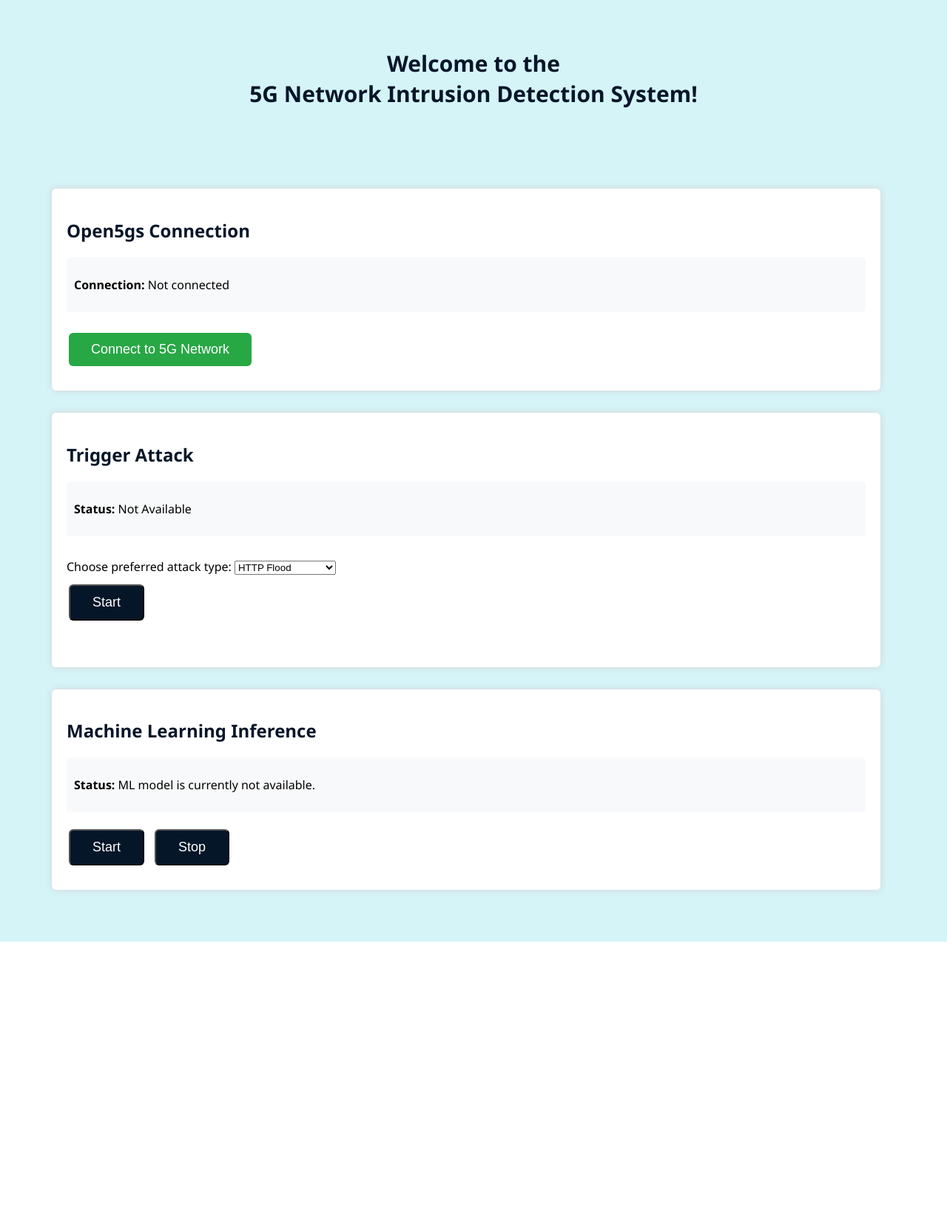
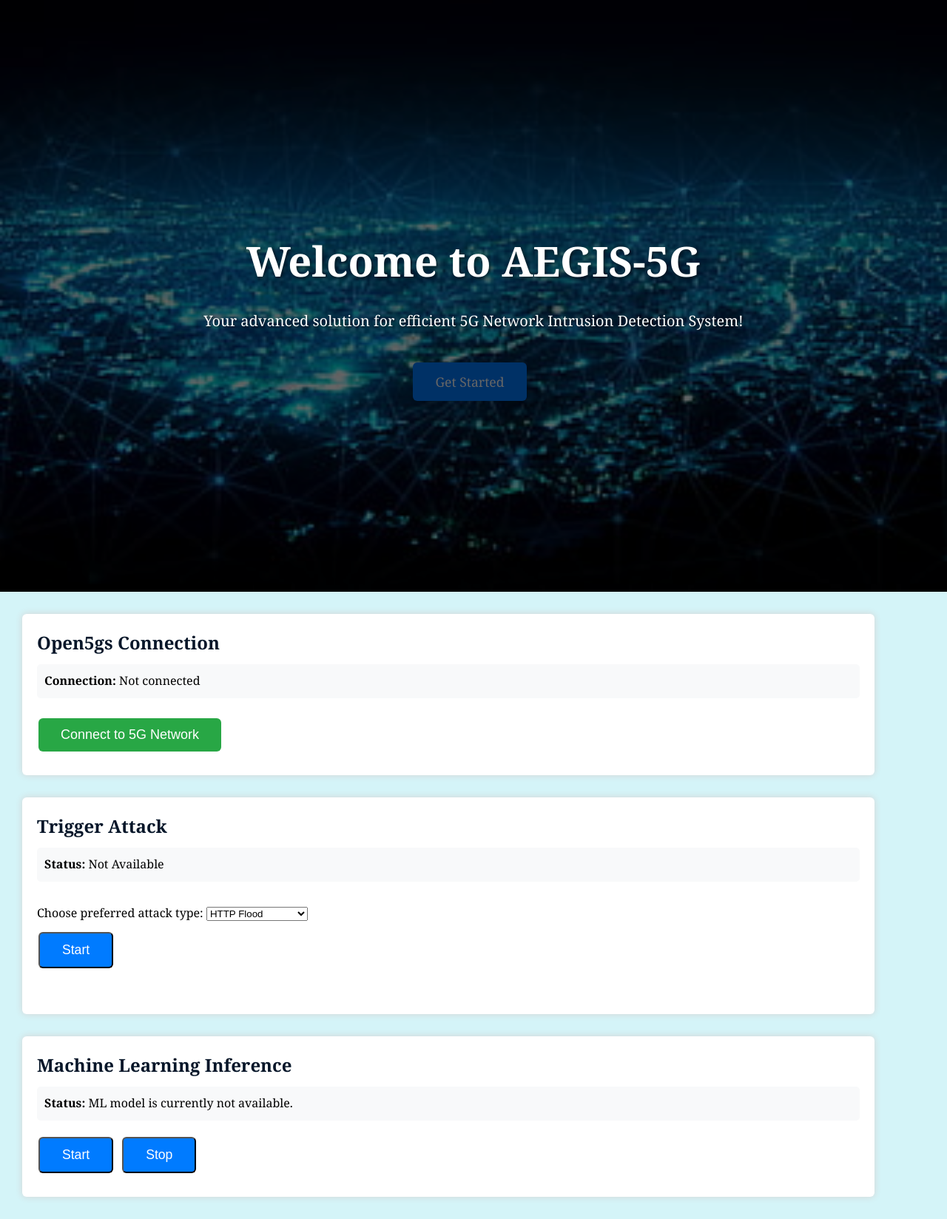
Before and after one commit to Siong23/zero-touch-5g-sec-ai, a Django app: page / in a window 1280 px wide. Shown: the whole page at 74% size. Before the commit the page ends 1273 px from the top, so only its background shows below. Run offline with Django 4.2, Linux system fonts and the light colour scheme.

Commit message:
Update UI

```diff
--- a/backend/app/templates/index.html
+++ b/backend/app/templates/index.html
@@ -4,25 +4,95 @@
 <head>
     <meta charset="UTF-8">
     <meta name="viewport" content="width=device-width, initial-scale=1">
-    <title>5G Network Intrusion Detection</title>
+    <title>AEGIS-5G</title>
+    <link rel="stylesheet" href="https://cdnjs.cloudflare.com/ajax/libs/font-awesome/6.0.0/css/all.min.css">
 
     <style>
+        * {
+            box-sizing: border-box;
+            margin: 0;
+            padding: 0;
+        }
+
         body {
             margin: 0;
-            font-family: 'Segoe UI', sans-serif;
-            background: #d4f4f8;
-            padding: 40px;
+            font-family: 'Georgia', serif;
+            background-color: #d4f4f8;
+            line-height: 1.6;
         }
 
         .intro {
             position: relative;
+            background-image: url("./networking.jpg");
+            background-size: cover;
+            background-position: center;
+            height: 100vh;
             color: white;
+            display: flex;
+            flex-direction: column;
+            justify-content: center;
+            align-items: center;
             text-align: center;
-            height: 20vh;
+            padding-top: 60px;
+        }
+
+        .intro::before {
+            content: "";
+            position: absolute;
+            top: 0;
+            left: 0;
+            width: 100%;
+            height: 100%;
+            background-color: rgba(0, 0, 0, 0.6);
         }
 
         .intro-content {
             position: relative;
+            z-index: 1;
+            max-width: 800px;
+            padding: 0 20px;
+        }
+
+        .intro h1 {
+            color: white;
+            font-size: 3.5rem;
+            margin-bottom: 20px;
+            text-shadow: 2px 2px 4px rgba(0, 0, 0, 0.5);
+            animation: fadeInUp 1s ease-out, float 3s ease-in-out infinite;
+        }
+
+        .intro p {
+            font-size: 1.25rem;
+            margin: 0 auto 30px;
+            text-shadow: 1px 1px 2px rgba(0, 0, 0, 0.5);
+            animation: fadeInUp 1s ease-out 0.3s both;
+        }
+
+        .button-group {
+            display: flex;
+            justify-content: center;
+            flex-wrap: wrap;
+            gap: 15px;
+            animation: fadeInUp 1s ease-out 0.6s both;
+        }
+
+        .button {
+            padding: 12px 30px;
+            font-size: 1.1rem;
+            color: white;
+            background-color: #007bff;
+            text-decoration: none;
+            border-radius: 6px;
+            transition: all 0.3s;
+            border: 2px solid tranparent;
+            margin: 10px 10px 10px 0;
+            display: inline-block;
+            animation: scaleIn 0.8s ease-out 0.9s both;
+        }
+
+        .button:hover {
+            background-color: #0056b3;
+            transform: translateY(-2px);
         }
 
         .attack, .ml-inference, .network {
@@ -145,7 +215,12 @@
 <body>
     <section class="intro">
         <div class="intro-content">
-            <h1>Welcome to the<br>5G Network Intrusion Detection System!</h1>
+            <h1>Welcome to AEGIS-5G</h1>
+            <p>Your advanced solution for efficient 5G Network Intrusion Detection System!</p>
+        </div>
+
+        <div class="button-group">
+            <a href="/zero-touch-5g-sec-ai/backend/app/templates/index.html#network" class="button">Get Started</a>
         </div>
     </section>
 
```
Also changed, not shown: backend/app/templates/networking.jpg (added), 1 other file.
